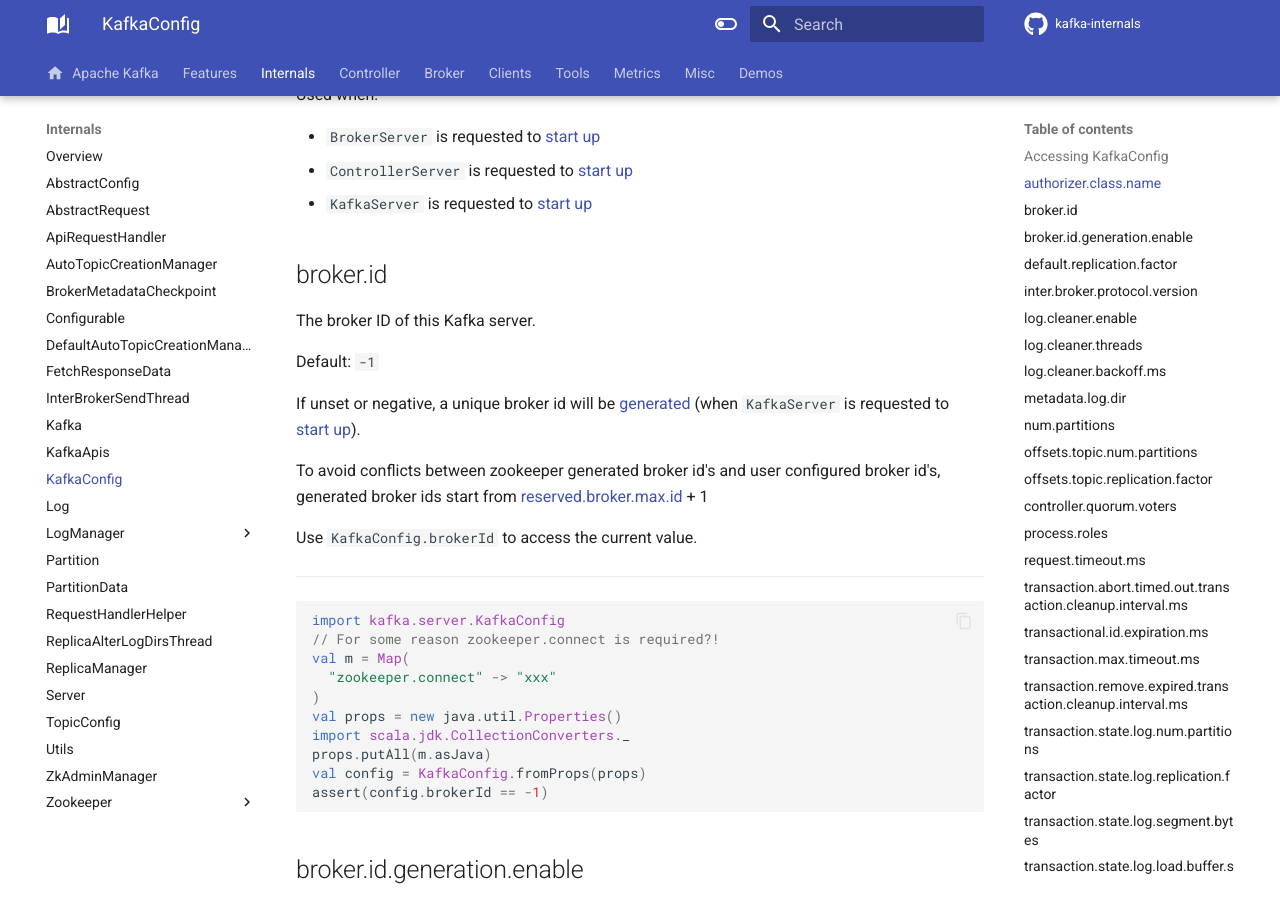
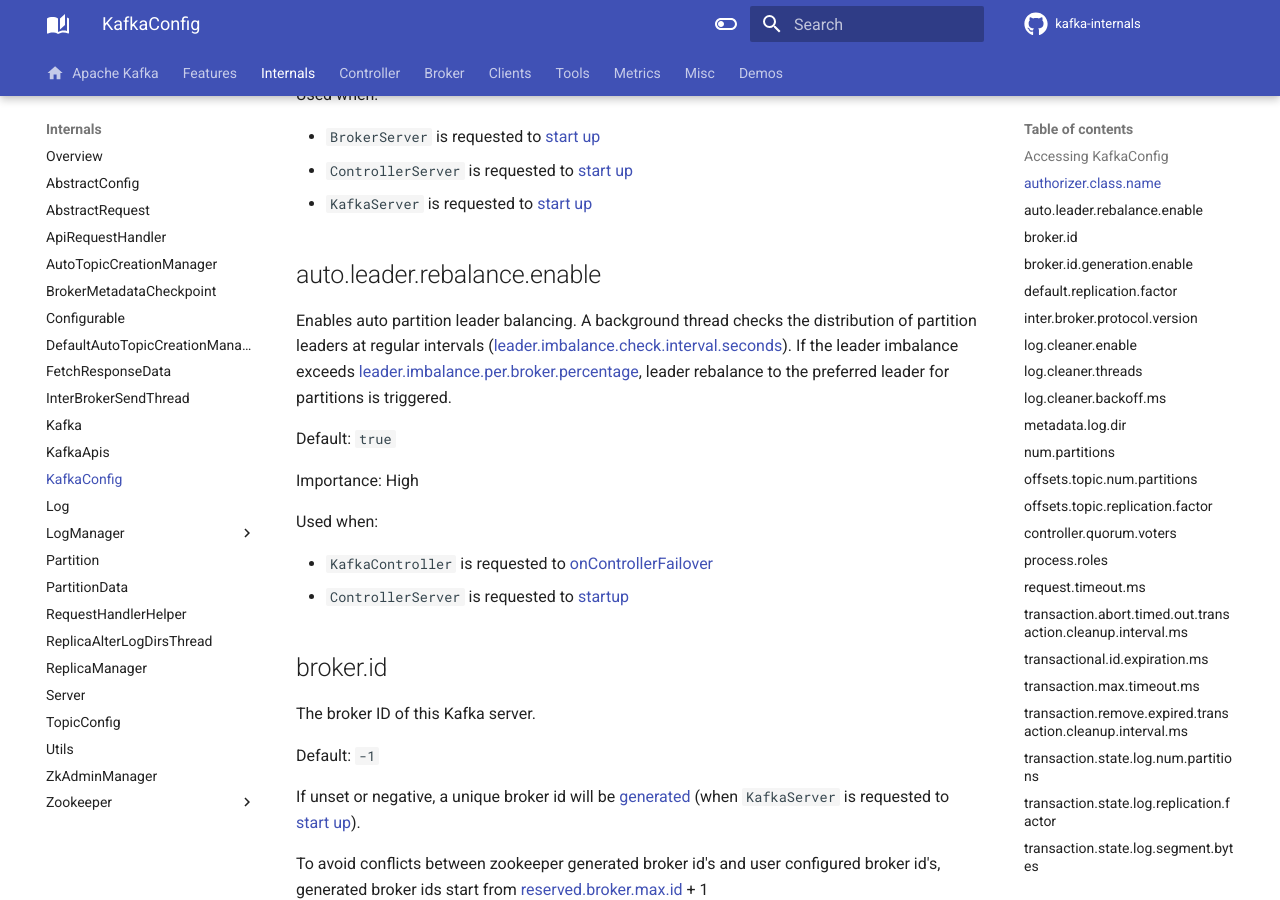
Before and after one commit to japila-books/kafka-internals, an MkDocs documentation site: the page built from docs/KafkaConfig.md, in a window 1280 px wide and 900 px high, scrolled down 720 px. Built offline with MkDocs 1.6.1 and Material for MkDocs 9.7.7, drawn with Linux system fonts in a browser that asks for light colours; comment, search, counter and statistics services are not loaded.

Commit message:
auto.leader.rebalance.enable

```diff
--- a/docs/KafkaConfig.md
+++ b/docs/KafkaConfig.md
@@ -28,6 +28,21 @@ Used when:
 * `BrokerServer` is requested to [start up](kraft/BrokerServer.md#startup)
 * `ControllerServer` is requested to [start up](kraft/ControllerServer.md#startup)
 * `KafkaServer` is requested to [start up](broker/KafkaServer.md#startup)
+
+## <span id="AutoLeaderRebalanceEnableProp"><span id="autoLeaderRebalanceEnable"> auto.leader.rebalance.enable { #auto.leader.rebalance.enable }
+
+Enables auto partition leader balancing.
+A background thread checks the distribution of partition leaders at regular intervals ([leader.imbalance.check.interval.seconds](#leader.imbalance.check.interval.seconds)).
+If the leader imbalance exceeds [leader.imbalance.per.broker.percentage](#leader.imbalance.per.broker.percentage), leader rebalance to the preferred leader for partitions is triggered.
+
+Default: `true`
+
+Importance: High
+
+Used when:
+
+* `KafkaController` is requested to [onControllerFailover](controller/KafkaController.md#onControllerFailover)
+* `ControllerServer` is requested to [startup](kraft/ControllerServer.md#startup)
 
 ## <span id="brokerId"><span id="BrokerIdProp"><span id="broker.id"> broker.id
 
```
Also changed, not shown: docs/metadata/QuorumController.md (added, +22 -0 lines).
